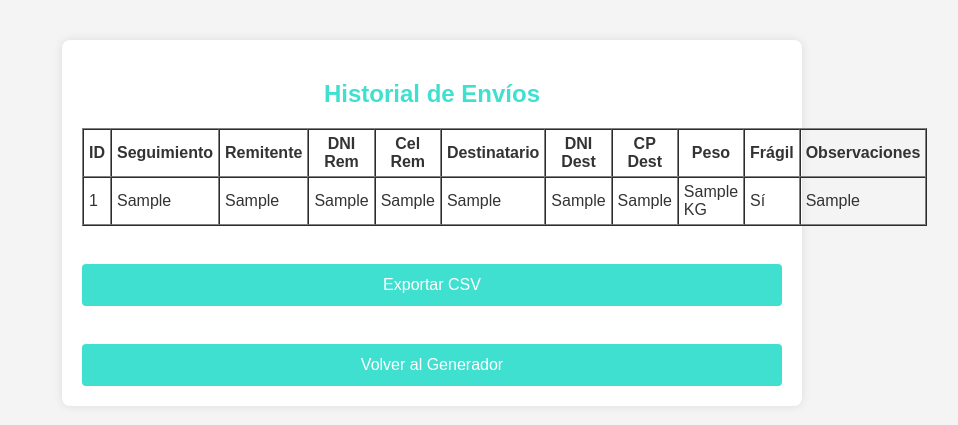
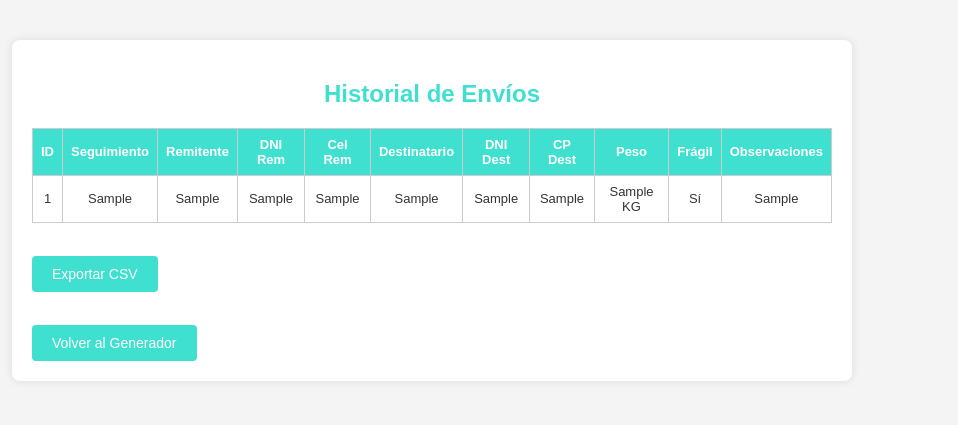
Before and after one commit to lluqlu/mi-etiquetas-deploy, a Flask app: page /historial in a window 1280 px wide. Shown: the top 425 px of the page, without its empty margins (208-1166 px from the left). Run offline with Flask 2, Linux system fonts and the light colour scheme; tables that the repository leaves empty hold one stand-in row (values such as "Sample post").

Commit message:
Estilo para el historial

```diff
--- a/static/styles.css
+++ b/static/styles.css
@@ -7,7 +7,7 @@ body {
 }
 
 .container {
-    max-width: 700px;
+    max-width: 800px;
     margin: 40px auto;
     padding: 20px;
     background: #ffffff;
@@ -37,15 +37,14 @@ form input, form select {
 }
 
 button {
-    width: 100%;
-    padding: 12px;
-    margin-top: 20px;
+    padding: 10px 20px;
+    margin: 10px 5px 0 0;
     background-color: #40E0D0;
     color: #fff;
     border: none;
     border-radius: 4px;
     cursor: pointer;
-    font-size: 16px;
+    font-size: 14px;
     transition: background-color 0.3s;
 }
 
@@ -77,3 +76,34 @@ h3 {
     text-align: center;
     margin-bottom: 10px;
 }
+
+/* Tabla Dashboard */
+table {
+    width: 100%;
+    border-collapse: collapse;
+    margin-top: 20px;
+}
+
+table th, table td {
+    border: 1px solid #ccc;
+    padding: 8px;
+    text-align: center;
+    font-size: 13px;
+}
+
+table th {
+    background-color: #40E0D0;
+    color: white;
+}
+
+table tr:nth-child(even) {
+    background-color: #f2f2f2;
+}
+
+table tr:hover {
+    background-color: #e0f7f7;
+}
+
+a button {
+    margin-top: 15px;
+}
```
Also changed, not shown: 2 other files.
